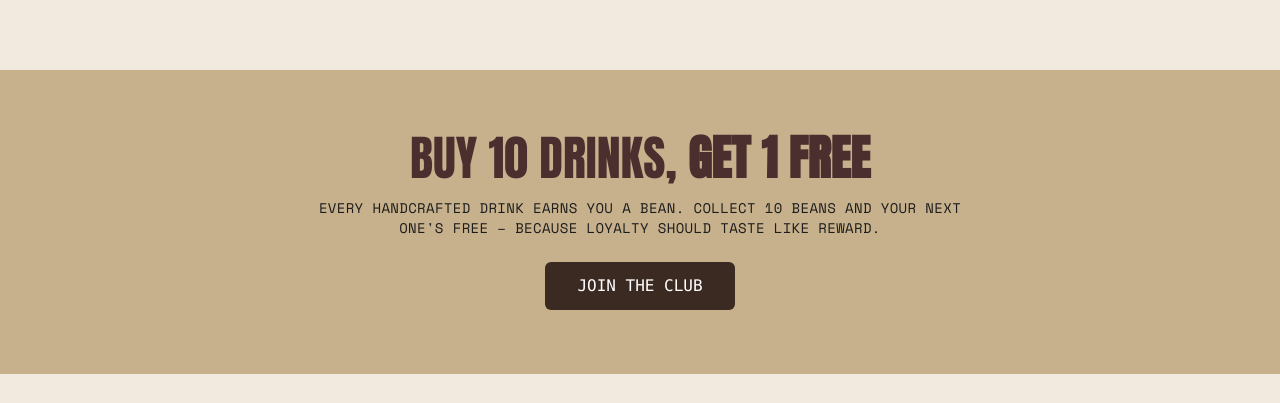
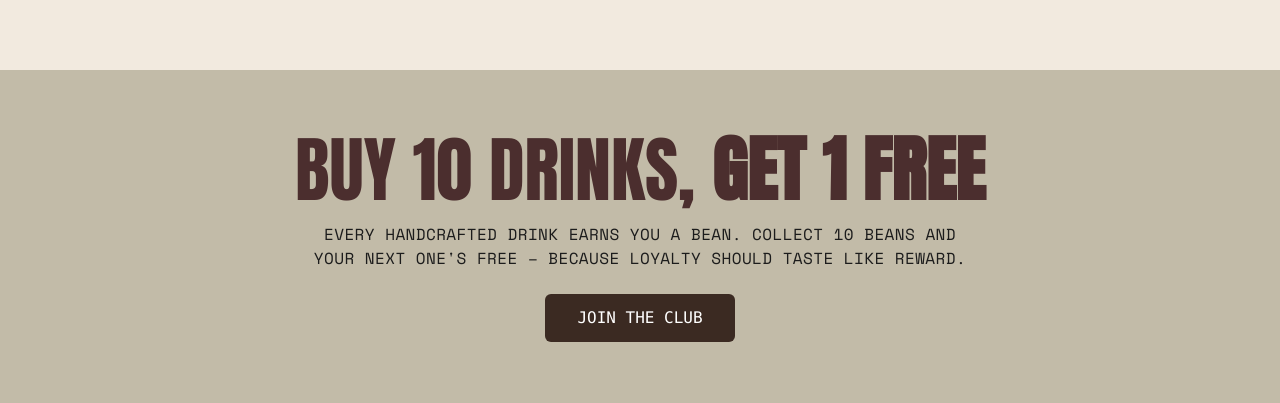
Before and after one commit to TanvirMain49/Coffee_Shop, a React (Vite) app: page / in a window 1280 px wide. Shown: the part 4716-5119 px from the top of the page. Before the commit the page ends 5090 px from the top, so only its background shows below. Built offline with nearby package versions, Linux system fonts and the light colour scheme.

Commit message:
fix some color and text size in LoyaltyOffer file

```diff
--- a/src/components/LoyaltyOffer.jsx
+++ b/src/components/LoyaltyOffer.jsx
@@ -1,7 +1,7 @@
 import React from "react";
 const LoyaltyOffer = () => {
   return (
-    <section className="bg-[#C7B08C] py-16 px-6 flex flex-col items-center text-center relative overflow-hidden">
+    <section className="bg-tan py-16 px-6 flex flex-col items-center text-center relative overflow-hidden">
       {/* Cupcake */}
       {/* <img
         src={cupcake}
@@ -17,13 +17,13 @@ const LoyaltyOffer = () => {
       /> */}
 
       {/* Main Heading */}
-      <h2 className="text-5xl font-light">
+      <h2 className="text-7xl font-light">
         BUY 10 DRINKS,{" "}
         <span className="font-extrabold">GET 1 FREE</span>
       </h2>
 
       {/* Description */}
-      <p className="mt-4 max-w-2xl text-sm tracking-wide">
+      <p className="mt-4 max-w-2xl text-md tracking-wide">
         EVERY HANDCRAFTED DRINK EARNS YOU A BEAN. COLLECT 10 BEANS AND YOUR NEXT ONE'S FREE –
         BECAUSE LOYALTY SHOULD TASTE LIKE REWARD.
       </p>
```
